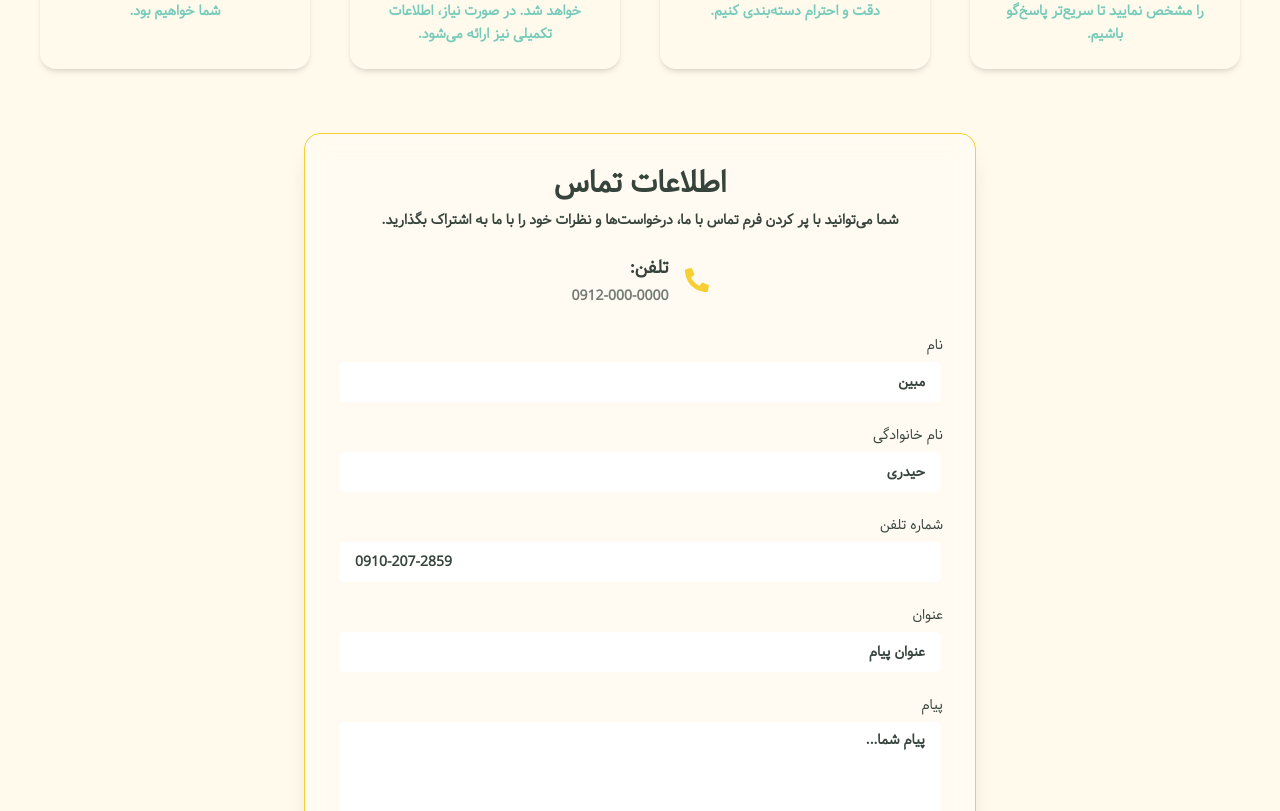
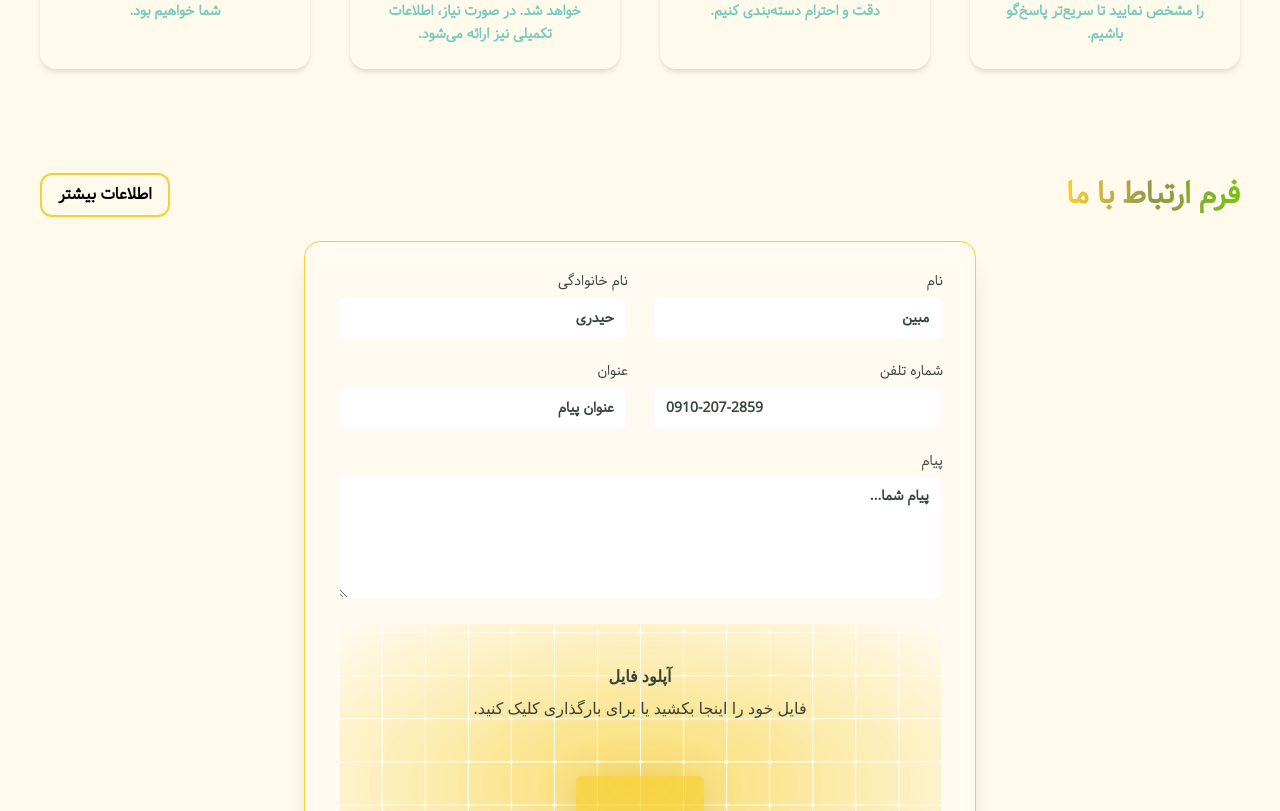
Before and after one commit to Mobin-Heydari/Sarat, a Next.js app in the folder frontend/: page /contact-us in a window 1280 px wide. Shown: the part 2049-2860 px from the top of the page. Built offline with nearby package versions, Linux system fonts and the light colour scheme.

Commit message:
The contact form is updated.

```diff
--- a/frontend/src/components/contact/ContactForm.tsx
+++ b/frontend/src/components/contact/ContactForm.tsx
@@ -1,13 +1,40 @@
 'use client';
 
 import React, { useState } from 'react';
-import { motion, AnimatePresence } from 'framer-motion';
+import { motion, AnimatePresence, Variants } from 'framer-motion';
+
 import { Input } from '../ui/Input';
 import { Label } from '../ui/Label';
 import { FileUpload } from '../ui/FileUpload';
+import { Textarea } from '../ui/Textarea';
 import { cn } from '@/lib/utils';
-import { Textarea } from '../ui/Textarea';
-import { FaPhoneAlt } from 'react-icons/fa';
+import Link from 'next/link';
+
+
+const fadeInUp: Variants = {
+  hidden: { opacity: 0, y: 20 },
+  visible: {
+    opacity: 1,
+    y: 0,
+    transition: { duration: 0.5, ease: [0.42, 0, 0.58, 1] },
+  },
+};
+
+const containerVariant: Variants = {
+  hidden: { opacity: 0, y: 40 },
+  visible: {
+    opacity: 1,
+    y: 0,
+    transition: {
+      duration: 0.8,
+      ease: [0.42, 0, 0.58, 1],
+      when: 'beforeChildren',
+      staggerChildren: 0.15,
+    },
+  },
+};
+
+
 
 async function getPublicIP() {
   try {
@@ -26,9 +53,7 @@ export function ContactForm() {
   const [fieldErrors, setFieldErrors] = useState<{ [key: string]: string }>({});
   const [fileUploadKey, setFileUploadKey] = useState<number>(0);
 
-  const handleFileChange = (files: File[]) => {
-    setAttachedFiles(files);
-  };
+  const handleFileChange = (files: File[]) => setAttachedFiles(files);
 
   const handleSubmit = async (e: React.FormEvent<HTMLFormElement>) => {
     e.preventDefault();
@@ -62,9 +87,7 @@ export function ContactForm() {
     const ip_address = await getPublicIP();
     formData.append('ip_address', ip_address);
 
-    attachedFiles.forEach((file) => {
-      formData.append('attachment', file);
-    });
+    attachedFiles.forEach((file) => formData.append('attachment', file));
 
     try {
       const response = await fetch(`${process.env.NEXT_PUBLIC_SERVER_BASE_API_URL}/contacts/create/`, {
@@ -91,112 +114,116 @@ export function ContactForm() {
     } catch {
       setButtonMessage('مشکلی به وجود آمد');
       setIsSubmitting(false);
-      setTimeout(() => {
-        setButtonMessage('ارسال');
-      }, 4000);
+      setTimeout(() => setButtonMessage('ارسال'), 4000);
     }
   };
 
   return (
+    <motion.section
+      variants={fadeInUp}
+      initial="hidden"
+      whileInView="visible"
+      viewport={{ once: true }}
+      dir="rtl"
+      className="relative flex flex-col justify-between mt-10 gap-6 mx-4 lg:mx-10"
+    >
+      {/* Header */}
       <motion.div
-      initial={{ opacity: 0, y: 40 }}
-      animate={{ opacity: 1, y: 0 }}
-      transition={{ duration: 0.8 }}
+        variants={containerVariant}
+        className="flex flex-col md:flex-row justify-between items-center gap-y-6"
+      >
+        <h2 className="text-3xl font-bold text-center bg-clip-text text-transparent bg-gradient-to-r from-primary-light via-selected-light to-secondary-light dark:from-primary-dark dark:via-selected-dark dark:to-selected-dark">
+          فرم ارتباط با ما
+        </h2>
+        <Link
+          href="/contact-us"
+          className="text-base font-bold bg-base-light dark:bg-base-dark border-2 px-4 py-2 rounded-xl border-primary-light dark:border-primary-dark hover:text-highlight-text-light hover:bg-primary-light dark:hover:text-highlight-text-dark dark:hover:bg-primary-dark transition duration-300 ease-in-out hover:-translate-y-1 hover:scale-105"
+        >
+          اطلاعات بیشتر
+        </Link>
+      </motion.div>
+
+      {/* Form Container */}
+      <motion.div
+        initial="hidden"
+        whileInView="visible"
+        viewport={{ once: true, amount: 0.3 }}
+        variants={{
+          hidden: { opacity: 0, y: 40 },
+          visible: { opacity: 1, y: 0, transition: { duration: 0.8 } },
+        }}
         className="flex flex-col justify-center gap-8 w-full max-w-2xl mx-auto border border-primary-light dark:border-primary-dark rounded-2xl p-8 bg-white/30 dark:bg-black/30 backdrop-blur-md shadow-xl"
       >
-      <motion.div
-        initial={{ opacity: 0 }}
-        animate={{ opacity: 1 }}
-        transition={{ delay: 0.2, duration: 0.6 }}
-        className="flex flex-col gap-6"
-      >
-        <div className="text-center">
-          <h4 className="text-3xl font-bold text-main-text-light dark:text-main-text-dark">اطلاعات تماس</h4>
-          <p className="text-sm text-main-text-light dark:text-main-text-dark mt-2">
-            شما می‌توانید با پر کردن فرم تماس با ما، درخواست‌ها و نظرات خود را با ما به اشتراک بگذارید.
-          </p>
-        </div>
-
-        <div className="flex items-center gap-4 justify-center">
-          <FaPhoneAlt className="text-2xl text-primary-light dark:text-primary-dark" />
-          <div className="flex flex-col gap-1">
-            <span className="text-lg font-bold text-main-text-light dark:text-main-text-dark">تلفن:</span>
-            <p className="text-sm text-main-text-light/[0.7] dark:text-main-text-dark/[0.7]">0912-000-0000</p>
-          </div>
-        </div>
-      </motion.div>
-
         <motion.form
           onSubmit={handleSubmit}
           role="form"
-        initial={{ opacity: 0 }}
-        animate={{ opacity: 1 }}
-        transition={{ delay: 0.3, duration: 0.6 }}
+          initial="hidden"
+          whileInView="visible"
+          viewport={{ once: true }}
+          variants={{
+            hidden: { opacity: 0 },
+            visible: { opacity: 1, transition: { delay: 0.3, duration: 0.6 } },
+          }}
           className="space-y-6"
         >
-        {[
-          { id: 'f_name', label: 'نام', placeholder: 'مبین', error: fieldErrors.f_name },
-          { id: 'l_name', label: 'نام خانوادگی', placeholder: 'حیدری', error: fieldErrors.l_name },
-        ].map((field, i) => (
+          {/* 👥 Name Fields */}
           <motion.div
-            key={field.id}
-            initial={{ opacity: 0, y: 20 }}
-            animate={{ opacity: 1, y: 0 }}
-            transition={{ delay: i * 0.2, duration: 0.5 }}
+            initial="hidden"
+            whileInView="visible"
+            viewport={{ once: true }}
+            variants={{
+              hidden: { opacity: 0, y: 20 },
+              visible: { opacity: 1, y: 0, transition: { duration: 0.5 } },
+            }}
+            className="grid grid-cols-1 md:grid-cols-2 gap-6"
           >
             <LabelInputContainer>
-              <Label htmlFor={field.id}>{field.label}</Label>
-              <Input
-                id={field.id}
-                name={field.id}
-                placeholder={field.placeholder}
-                type="text"
-                aria-label={field.label}
-                className="rounded-md border border-gray-300 dark:border-gray-700 px-4 py-2 focus:outline-none focus:ring-2 focus:ring-primary-light dark:focus:ring-primary-dark transition-all"
-              />
-              {field.error && <p className="text-red-500 text-xs mt-1">{field.error}</p>}
+              <Label htmlFor="f_name">نام</Label>
+              <Input id="f_name" name="f_name" placeholder="مبین" type="text" />
+              {fieldErrors.f_name && <p className="text-red-500 text-xs mt-1">{fieldErrors.f_name}</p>}
+            </LabelInputContainer>
+
+            <LabelInputContainer>
+              <Label htmlFor="l_name">نام خانوادگی</Label>
+              <Input id="l_name" name="l_name" placeholder="حیدری" type="text" />
+              {fieldErrors.l_name && <p className="text-red-500 text-xs mt-1">{fieldErrors.l_name}</p>}
             </LabelInputContainer>
           </motion.div>
-        ))}
 
+          {/* 📞 Phone & Title */}
+          <motion.div
+            initial="hidden"
+            whileInView="visible"
+            viewport={{ once: true }}
+            variants={{
+              hidden: { opacity: 0, y: 20 },
+              visible: { opacity: 1, y: 0, transition: { duration: 0.5 } },
+            }}
+            className="grid grid-cols-1 md:grid-cols-2 gap-6"
+          >
             <LabelInputContainer>
               <Label htmlFor="phone">شماره تلفن</Label>
-          <Input
-            id="phone"
-            name="phone"
-            placeholder="0910-207-2859"
-            type="tel"
-            aria-label="شماره تلفن"
-            className="rounded-md border border-gray-300 dark:border-gray-700 px-4 py-2 focus:outline-none focus:ring-2 focus:ring-primary-light dark:focus:ring-primary-dark transition-all"
-          />
+              <Input id="phone" name="phone" placeholder="0910-207-2859" type="tel" />
+              {fieldErrors.phone && <p className="text-red-500 text-xs mt-1">{fieldErrors.phone}</p>}
             </LabelInputContainer>
 
             <LabelInputContainer>
               <Label htmlFor="title">عنوان</Label>
-          <Input
-            id="title"
-            name="title"
-            placeholder="عنوان پیام"
-            type="text"
-            aria-label="عنوان"
-            className="rounded-md border border-gray-300 dark:border-gray-700 px-4 py-2 focus:outline-none focus:ring-2 focus:ring-primary-light dark:focus:ring-primary-dark transition-all"
-          />
+              <Input id="title" name="title" placeholder="عنوان پیام" type="text" />
               {fieldErrors.title && <p className="text-red-500 text-xs mt-1">{fieldErrors.title}</p>}
             </LabelInputContainer>
+          </motion.div>
 
+          {/* 📝 Message */}
           <LabelInputContainer>
             <Label htmlFor="content">پیام</Label>
-          <Textarea
-            id="content"
-            name="content"
-            placeholder="پیام شما..."
-            aria-label="پیام"
-            className="rounded-md border border-gray-300 dark:border-gray-700 px-4 py-2 focus:outline-none focus:ring-2 focus:ring-primary-light dark:focus:ring-primary-dark transition-all"
-          />
+            <Textarea id="content" name="content" placeholder="پیام شما..." />
           </LabelInputContainer>
 
+          {/* 📎 File Upload */}
           <FileUpload key={fileUploadKey} onChange={handleFileChange} />
 
+          {/* 🚀 Submit Button */}
           <motion.button
             type="submit"
             disabled={isSubmitting}
@@ -208,6 +235,7 @@ export function ContactForm() {
             <BottomGradient />
           </motion.button>
 
+          {/* ✅ Success Message */}
           <AnimatePresence>
             {buttonMessage === 'پیام ارسال شد 🎉' && (
               <motion.div
@@ -223,7 +251,9 @@ export function ContactForm() {
           </AnimatePresence>
         </motion.form>
       </motion.div>
+    </motion.section>
   );
+
 }
 
 const BottomGradient = () => (
```
Lines whose indentation alone changed are shown as unchanged.
